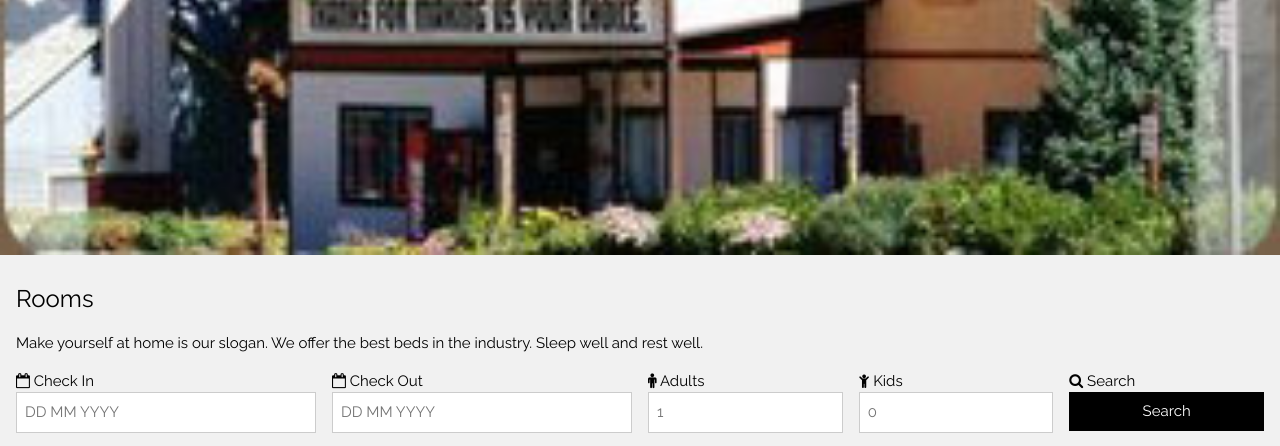
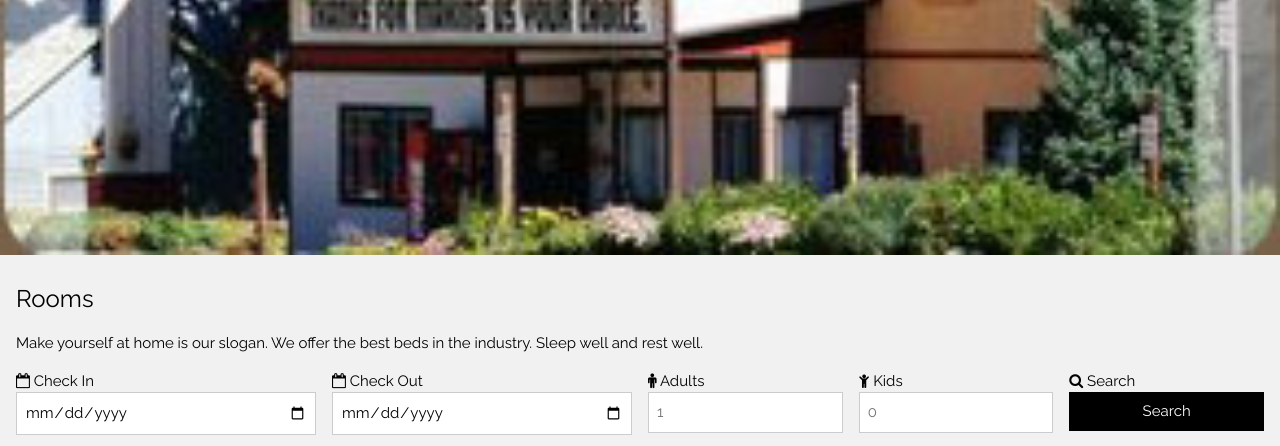
Before and after one commit to MLabay/hivalley, a plain HTML site: page valleyhi/index.html in a window 1280 px wide. Shown: the part 500-946 px from the top of the page. Drawn offline with nearby package versions, Linux system fonts and the light colour scheme; some packages are replaced by stand-ins of ours.

Commit message:
Changed inputs to be date inputs

```diff
--- a/valleyhi/index.html
+++ b/valleyhi/index.html
@@ -71,11 +71,11 @@
   <div class="w3-row-padding">
     <div class="w3-col m3">
       <label><i class="fa fa-calendar-o"></i> Check In</label>
-      <input class="w3-input w3-border" type="text" placeholder="DD MM YYYY">
+      <input class="w3-input w3-border" type="date" placeholder="DD MM YYYY">
     </div>
     <div class="w3-col m3">
       <label><i class="fa fa-calendar-o"></i> Check Out</label>
-      <input class="w3-input w3-border" type="text" placeholder="DD MM YYYY">
+      <input class="w3-input w3-border" type="date" placeholder="DD MM YYYY">
     </div>
     <div class="w3-col m2">
       <label><i class="fa fa-male"></i> Adults</label>
```
